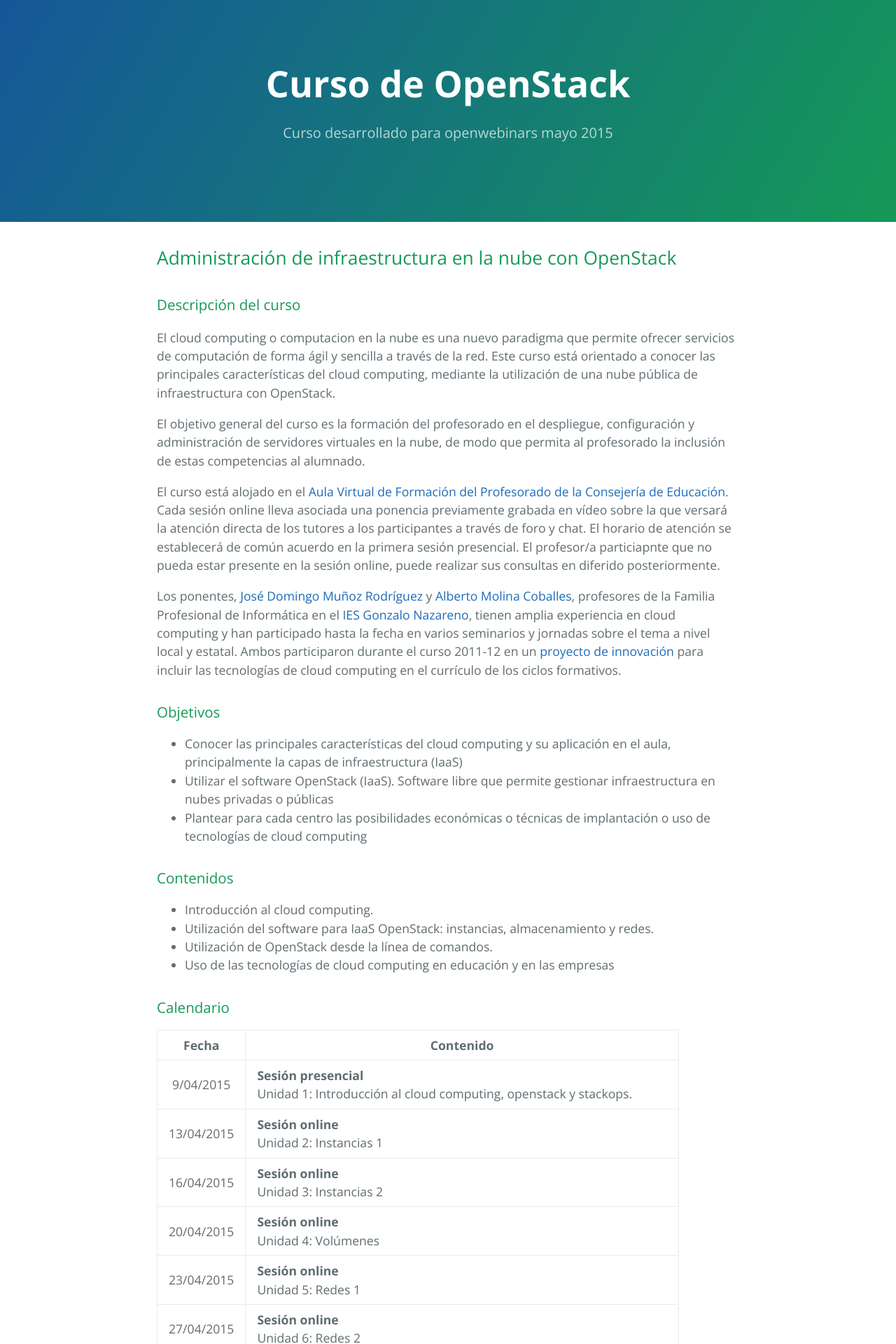
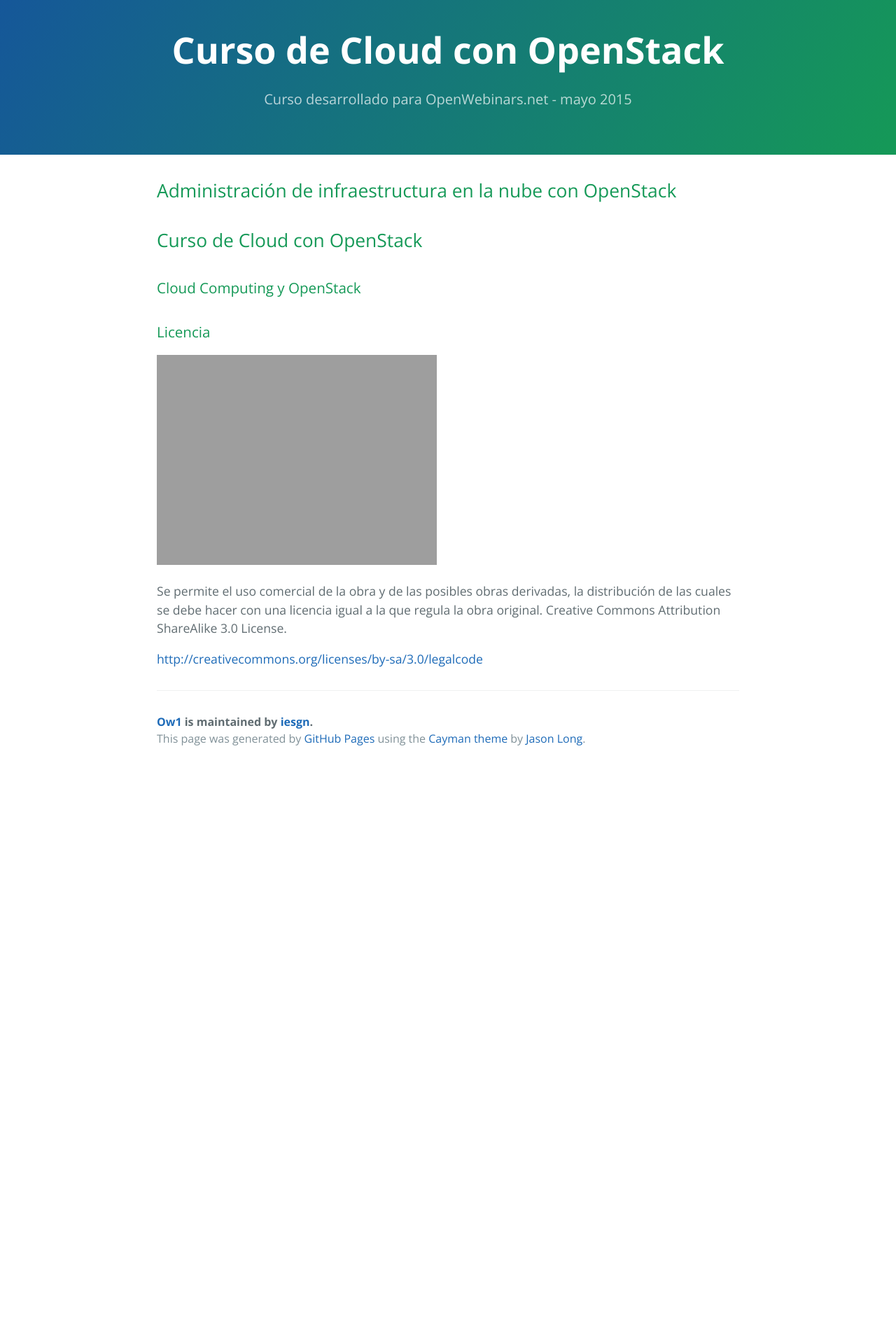
Before and after one commit to iesgn/ow1, a Jekyll site: the page built from index.md, in a window 1280 px wide. Shown: the top 1920 px of the page at 70% size. Built offline with Jekyll 4.4.1, drawn with Linux system fonts in a browser that asks for light colours; after the commit the page ends 1099 px from its top, so only the background shows below that; some of the changed text lies outside the part shown.

Commit message:
Empezando

```diff
--- a/_layouts/blog.html
+++ b/_layouts/blog.html
@@ -11,8 +11,8 @@
   </head>
   <body>
     <section class="page-header">
-      <h1 class="project-name">Curso de OpenStack</h1>
-      <h2 class="project-tagline">Curso desarrollado para openwebinars mayo 2015</h2>
+      <h1 class="project-name">Curso de Cloud con OpenStack</h1>
+      <h2 class="project-tagline">Curso desarrollado para OpenWebinars.net - mayo 2015</h2>
     </section>
 
     <section class="main-content">
--- a/index.md
+++ b/index.md
@@ -1,69 +1,10 @@
 ---
 layout: blog
 tittle: Administración de infraestructura en la nube con OpenStack
-menu:
-  - Unidades
 ---
-### Descripción del curso
+## Curso de Cloud con OpenStack
 
-El cloud computing o computacion en la nube es una nuevo paradigma que permite
-ofrecer servicios de computación de forma ágil y sencilla a través de la
-red. Este curso está orientado a conocer las principales características del
-cloud computing, mediante la utilización de una nube pública de infraestructura
-con OpenStack.
-
-El objetivo general del curso es la formación del profesorado en el despliegue,
-configuración y administración de servidores virtuales en la nube, de modo que
-permita al profesorado la inclusión de estas competencias al alumnado.
-
-El curso está alojado en el
-[Aula Virtual de Formación del Profesorado de la Consejería de Educación](http://educacionadistancia.juntadeandalucia.es/profesorado/course/view.php?id=880). Cada
-sesión online lleva asociada una ponencia previamente grabada en vídeo sobre la
-que versará la atención directa de los tutores a los participantes a través de
-foro y chat. El horario de atención se establecerá de común acuerdo en la
-primera sesión presencial. El profesor/a particiapnte que no pueda estar
-presente en la sesión online, puede realizar sus consultas en diferido
-posteriormente.
-
-Los ponentes, [José Domingo Muñoz Rodríguez](http://www.josedomingo.org) y
-[Alberto Molina Coballes](http://albertomolina.wordpress.com), profesores de la
-Familia Profesional de Informática en el
-[IES Gonzalo Nazareno](http://informatica.gonzalonazareno.org), tienen amplia
-experiencia en cloud computing y han participado hasta la fecha en varios
-seminarios y jornadas sobre el tema a nivel local y estatal. Ambos participaron
-durante el curso 2011-12 en un
-[proyecto de innovación](http://www.gonzalonazareno.org/cloud) para incluir las
-tecnologías de cloud computing en el currículo de los ciclos formativos.
-
-###Objetivos
-* Conocer las principales características del cloud computing y su aplicación en
-  el aula, principalmente la capas de infraestructura (IaaS)
-* Utilizar el software OpenStack (IaaS). Software libre que permite gestionar
-  infraestructura en nubes privadas o públicas
-* Plantear para cada centro las posibilidades económicas o técnicas de
-  implantación o uso de tecnologías de cloud computing
-
-
-###Contenidos
-* Introducción al cloud computing.
-* Utilización del software para IaaS OpenStack: instancias, almacenamiento y
-  redes.
-* Utilización de OpenStack desde la línea de comandos.
-* Uso de las tecnologías de cloud computing en educación y en las empresas
-
-###Calendario
-
-
-|Fecha|Contenido|
-|:---:|---------|
-|9/04/2015|**Sesión presencial**<br/>Unidad 1: Introducción al cloud computing, openstack y stackops.|
-|13/04/2015|**Sesión online**<br/>Unidad 2: Instancias 1|
-|16/04/2015|**Sesión online**<br/>Unidad 3: Instancias 2|
-|20/04/2015|**Sesión online**<br/>Unidad 4: Volúmenes|
-|23/04/2015|**Sesión online**<br/>Unidad 5: Redes 1|
-|27/04/2015|**Sesión online**<br/>Unidad 6: Redes 2|
-|30/04/2015|**Sesión online**<br/>Unidad 7: Utilización de línea de comandos|
-|4/05/2015|**Sesión online**<br/>Unidad 8: Cloud computing en la educación y en la empresa. Tarea final|
+### Cloud Computing y OpenStack
 
 ###Licencia
 
--- a/stylesheets/stylesheet.css
+++ b/stylesheets/stylesheet.css
@@ -61,7 +61,7 @@ a {
 
 @media screen and (min-width: 64em) {
   .page-header {
-    padding: 5rem 6rem; } }
+    padding: 2rem 2rem; } }
 
 @media screen and (min-width: 42em) and (max-width: 64em) {
   .page-header {
```
Also changed, not shown: other parts of _layouts/blog.html (+1 -1 lines).
